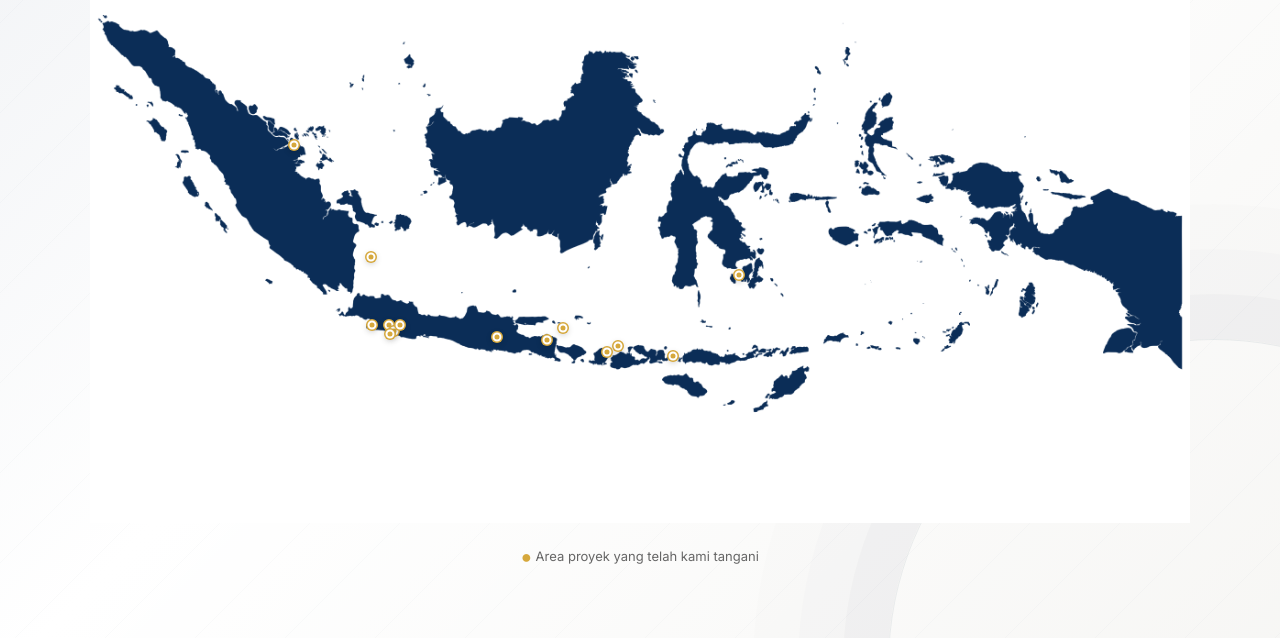
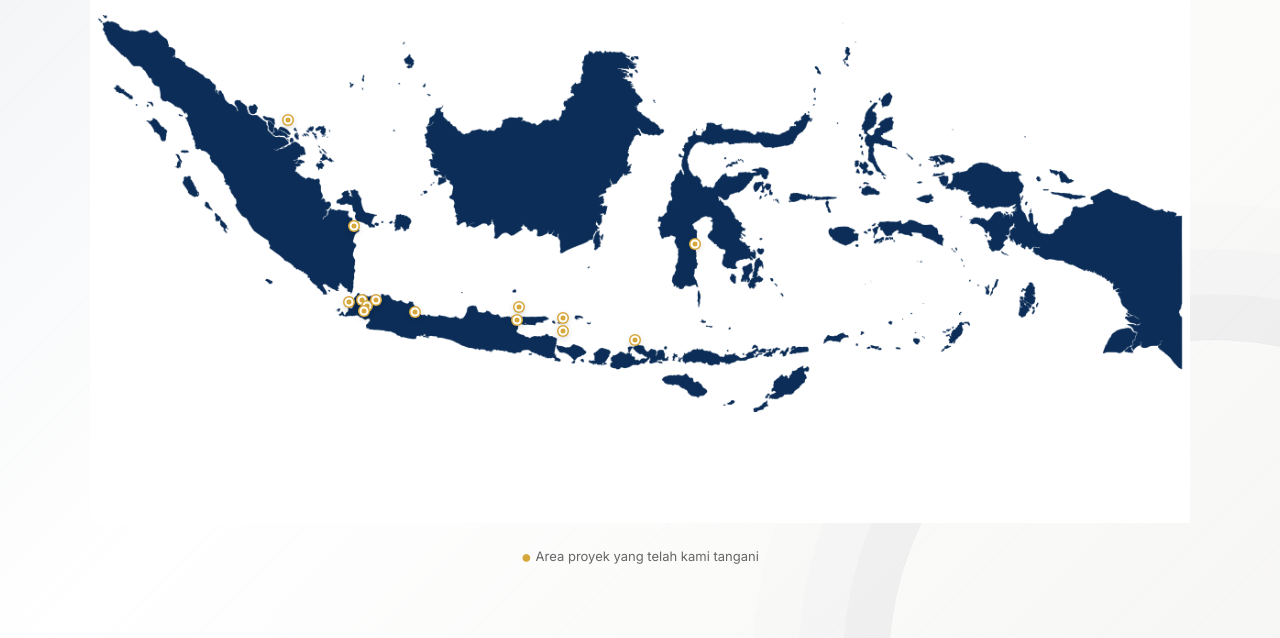
Before and after one commit to asupriyatna005-dev/Sairi-Bangun-Mandiri-New, a plain HTML site: page index.html in a window 1280 px wide. Shown: the part 2178-2816 px from the top of the page. Drawn offline with Linux system fonts and the light colour scheme.

Commit message:
Update index.html

```diff
--- a/index.html
+++ b/index.html
@@ -344,127 +344,85 @@
             >
 
            <!-- MEDAN -->
-            <button class="map-point"
-                    style="left: 18.5%; top: 39%;"
-                    data-city="Medan"
-                    aria-label="Medan">
+<button class="map-point" style="left:18%; top:35%;" data-city="Medan" aria-label="Medan">
     <span></span>
     <strong>Medan</strong>
 </button>
 
 <!-- PALEMBANG -->
-            <button class="map-point"
-                    style="left: 25.5%; top: 57%;"
-                    data-city="Palembang"
-                    aria-label="Palembang">
+<button class="map-point" style="left:24%; top:52%;" data-city="Palembang" aria-label="Palembang">
     <span></span>
     <strong>Palembang</strong>
 </button>
 
 <!-- JAKARTA -->
-<button class="map-point"
-        style="left: 27.2%; top: 68%;"
-        data-city="Jakarta"
-        aria-label="Jakarta">
+<button class="map-point" style="left:24.7%; top:64%;" data-city="Jakarta" aria-label="Jakarta">
     <span></span>
     <strong>Jakarta</strong>
 </button>
 
 <!-- TANGERANG -->
-<button class="map-point"
-        style="left: 25.6%; top: 68%;"
-        data-city="Tangerang"
-        aria-label="Tangerang">
+<button class="map-point" style="left:23.5%; top:64.3%;" data-city="Tangerang" aria-label="Tangerang">
     <span></span>
     <strong>Tangerang</strong>
 </button>
 
 <!-- DEPOK -->
-<button class="map-point"
-        style="left: 27.6%; top: 69%;"
-        data-city="Depok"
-        aria-label="Depok">
+<button class="map-point" style="left:25.2%; top:65%;" data-city="Depok" aria-label="Depok">
     <span></span>
     <strong>Depok</strong>
 </button>
 
 <!-- BOGOR -->
-<button class="map-point"
-        style="left: 27.3%; top: 69.5%;"
-        data-city="Bogor"
-        aria-label="Bogor">
+<button class="map-point" style="left:24.9%; top:65.8%;" data-city="Bogor" aria-label="Bogor">
     <span></span>
     <strong>Bogor</strong>
 </button>
 
 <!-- BEKASI -->
-<button class="map-point"
-        style="left: 28.2%; top: 68%;"
-        data-city="Bekasi"
-        aria-label="Bekasi">
+<button class="map-point" style="left:26%; top:64.1%;" data-city="Bekasi" aria-label="Bekasi">
     <span></span>
     <strong>Bekasi</strong>
 </button>
 
 <!-- BANDUNG -->
-            <button class="map-point"
-                    style="left: 37%; top: 70%;"
-                    data-city="Bandung"
-                    aria-label="Bandung">
+<button class="map-point" style="left:29.5%; top:66%;" data-city="Bandung" aria-label="Bandung">
     <span></span>
     <strong>Bandung</strong>
 </button>
 
+<!-- SEMARANG -->
+<button class="map-point" style="left:39%; top:65.2%;" data-city="Semarang" aria-label="Semarang">
+    <span></span>
+    <strong>Semarang</strong>
+</button>
+
 <!-- YOGYAKARTA -->
-            <button class="map-point"
-                    style="left: 41.5%; top: 70.5%;"
-                    data-city="Yogyakarta"
-                    aria-label="Yogyakarta">
+<button class="map-point" style="left:38.8%; top:67.2%;" data-city="Yogyakarta" aria-label="Yogyakarta">
     <span></span>
     <strong>Yogyakarta</strong>
 </button>
 
-            <!-- SEMARANG -->
-            <button class="map-point"
-                    style="left: 43%; top: 68.5%;"
-                    data-city="Semarang"
-                    aria-label="Semarang">
-                <span></span>
-                <strong>Semarang</strong>
-            </button>
-
 <!-- SURABAYA -->
-            <button class="map-point"
-                    style="left: 48%; top: 71.5%;"
-                    data-city="Surabaya"
-                    aria-label="Surabaya">
+<button class="map-point" style="left:43%; top:67%;" data-city="Surabaya" aria-label="Surabaya">
     <span></span>
     <strong>Surabaya</strong>
 </button>
 
 <!-- MALANG -->
-            <button class="map-point"
-                    style="left: 47%; top: 72.5%;"
-                    data-city="Malang"
-                    aria-label="Malang">
+<button class="map-point" style="left:43%; top:69%;" data-city="Malang" aria-label="Malang">
     <span></span>
     <strong>Malang</strong>
 </button>
 
 <!-- BALI -->
-            <button class="map-point"
-                    style="left: 53%; top: 73%;"
-                    data-city="Bali"
-                    aria-label="Bali">
+<button class="map-point" style="left:49.5%; top:70.5%;" data-city="Bali" aria-label="Bali">
     <span></span>
     <strong>Bali</strong>
 </button>
 
 <!-- MAKASSAR -->
-            <button class="map-point"
-                    style="left: 59%; top: 60%;"
-                    data-city="Makassar"
-                    aria-label="Makassar">
+<button class="map-point" style="left:55%; top:55%;" data-city="Makassar" aria-label="Makassar">
     <span></span>
     <strong>Makassar</strong>
 </button>
```
Lines whose indentation alone changed are shown as unchanged.
